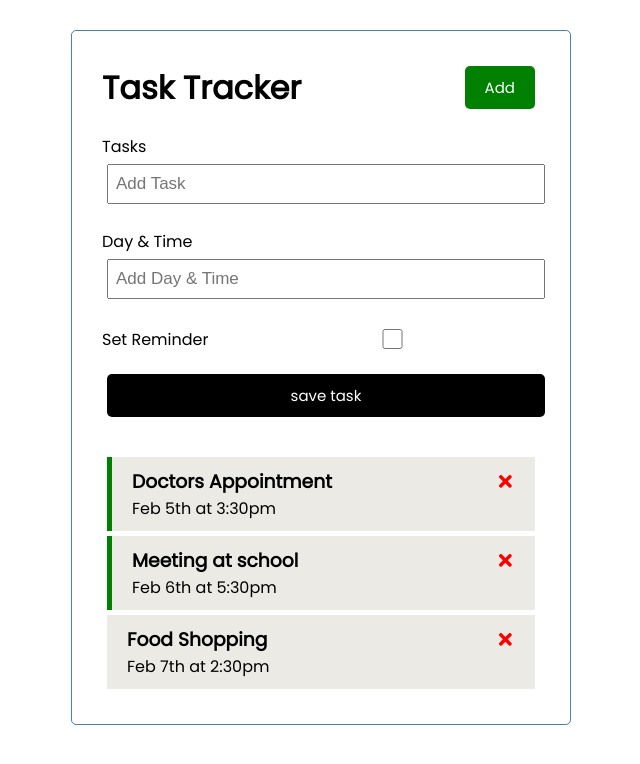
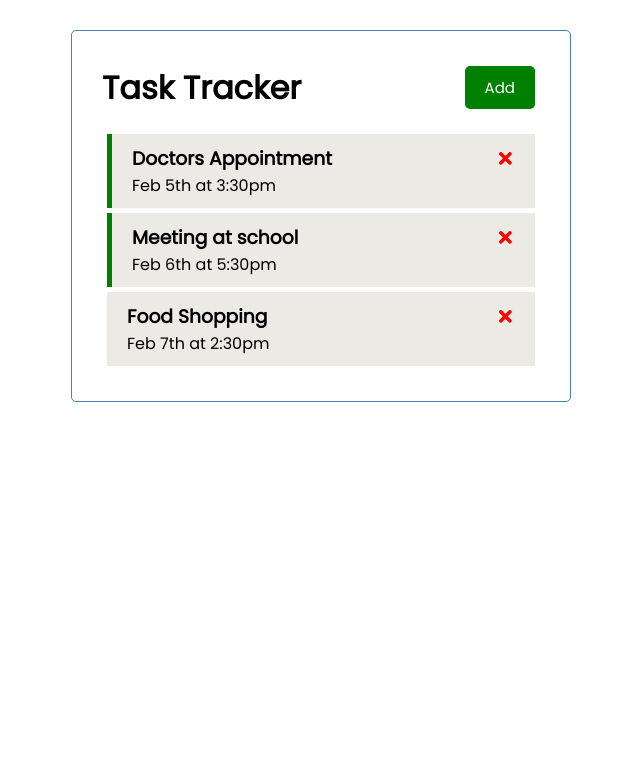
Before and after one commit to JOANITA-51/react-my-app, a React (Create React App) app in the folder react-task-tracker/: page / in a window 1280 px wide. Shown: the top 764 px of the page, without its empty margins (319-959 px from the left). Built offline with nearby package versions, Linux system fonts and the light colour scheme.

Commit message:
Enabling the add button to display the form when clicked

```diff
--- a/react-task-tracker/src/App.js
+++ b/react-task-tracker/src/App.js
@@ -3,6 +3,7 @@
 import Tasks from "./components/Tasks"
 import AddTask from"./components/AddTask"
 const App = () => {
+  const [showAddTask, setShowAddTask] = useState (false)
   const [tasks, setTasks] = useState([ //seTasks changes any part of the state
     {
         id: 1,
@@ -45,9 +46,10 @@
   }
   return (
     <div className="container">
-      <Header />
-      {/* passing a prop into add task */}
-      <AddTask onAdd={addTask}/>
+      <Header onAdd={()=>setShowAddTask(!showAddTask)}/>
+      {/* passing a prop into add task */
+        showAddTask &&   <AddTask onAdd={addTask}/>
+      }
 
       {/* if there is no task left , then display a message */
       tasks.length>0?
--- a/react-task-tracker/src/components/Header.js
+++ b/react-task-tracker/src/components/Header.js
@@ -1,14 +1,12 @@
  import PropTypes from 'prop-types'
  import Button from './button'
 
-const Header = ({title}) => {
-    const onClick = () => {
-        console.log('click')
-    }
+const Header = ({title, onAdd}) => {
+
     return (
         <header className='header'>
             <h1 >{title}</h1>
-            <Button color= 'green' text = 'Add' onClick={onClick}/>
+            <Button color= 'green' text = 'Add' onClick={onAdd}/>
         </header>
     )
 }
```
